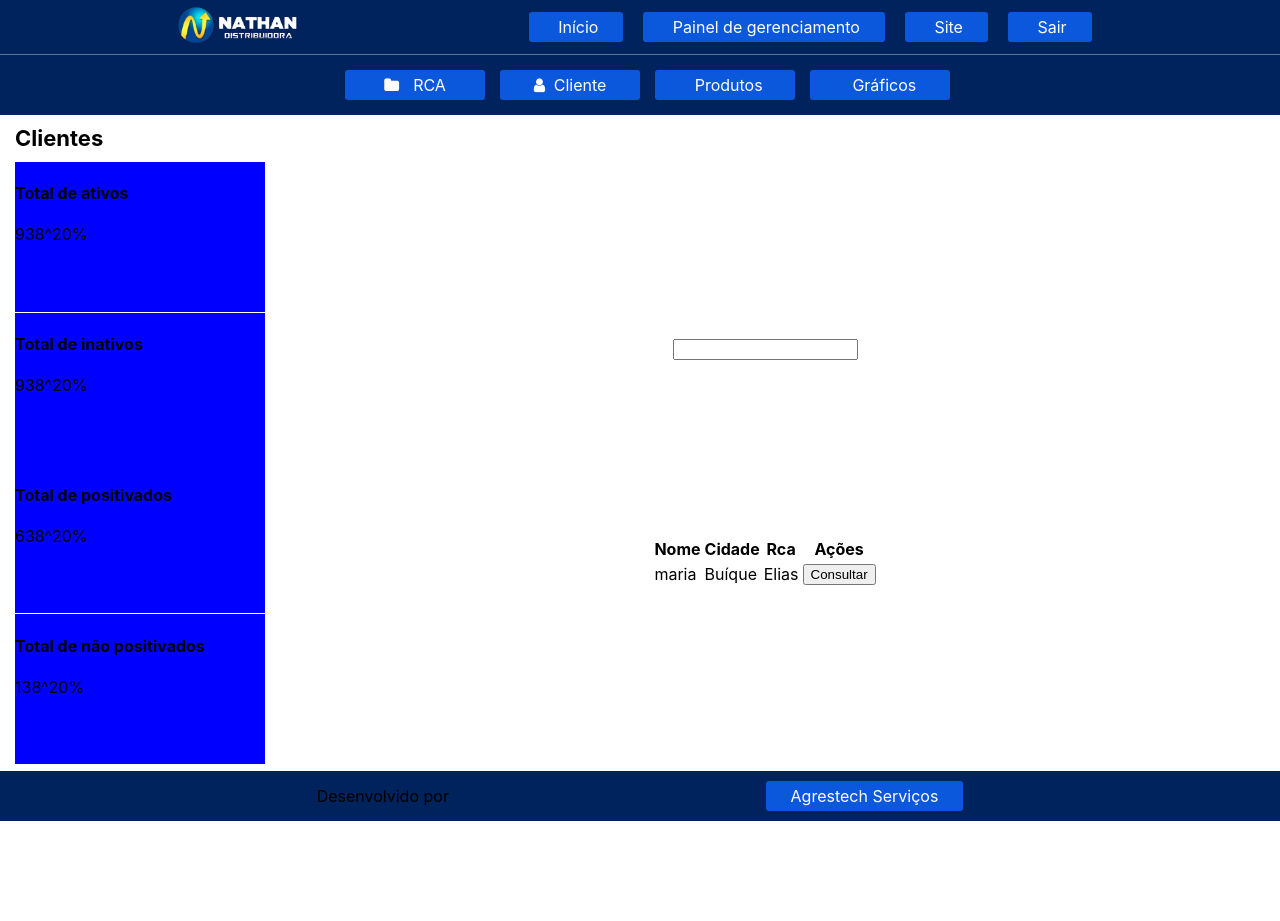
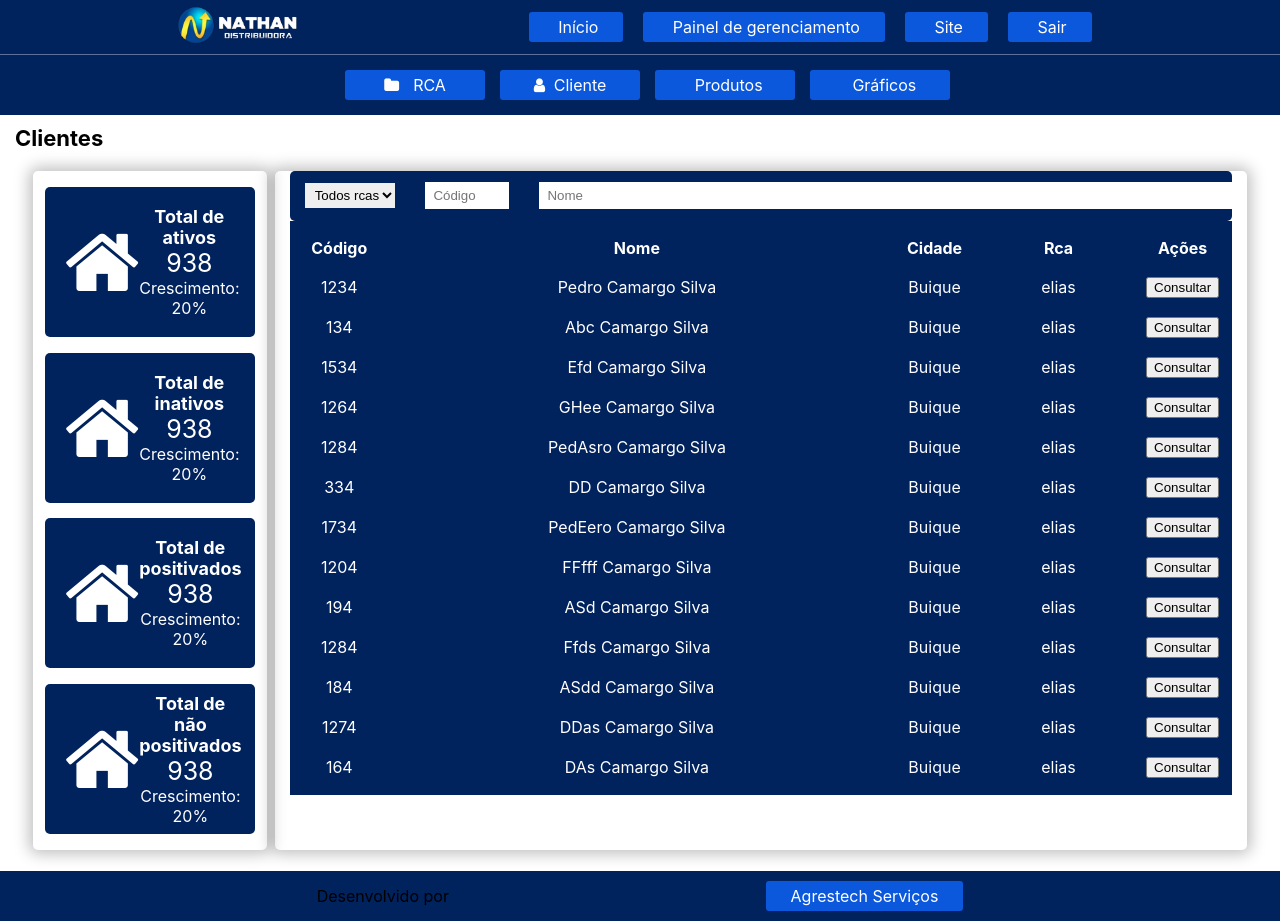
Before and after one commit to ramonlopz1/react-dashboard, a React (Create React App) app: page /customers in a window 1280 px wide. Before the commit the page ends 821 px from the top, so only its background shows below. Built offline with nearby package versions, Linux system fonts and the light colour scheme; data requests are answered from the project's data file.

Commit message:
creating method to render table rows after getting from ajax reqquest

```diff
--- a/db.json
+++ b/db.json
@@ -476,5 +476,21 @@
         }
       ]
     }
+    }, "customers": {
+      "list": [
+        {"code": 1234, "name": "Pedro Camargo Silva", "city":"Buique", "rca": "elias"},
+        {"code": 134, "name": "Abc Camargo Silva", "city":"Buique", "rca": "elias"},
+        {"code": 1534, "name": "Efd Camargo Silva", "city":"Buique", "rca": "elias"},
+        {"code": 1264, "name": "GHee Camargo Silva", "city":"Buique", "rca": "elias"},
+        {"code": 1284, "name": "PedAsro Camargo Silva", "city":"Buique", "rca": "elias"},
+        {"code": 334, "name": "DD Camargo Silva", "city":"Buique", "rca": "elias"},
+        {"code": 1734, "name": "PedEero Camargo Silva", "city":"Buique", "rca": "elias"},
+        {"code": 1204, "name": "FFfff Camargo Silva", "city":"Buique", "rca": "elias"},
+        {"code": 194, "name": "ASd Camargo Silva", "city":"Buique", "rca": "elias"},
+        {"code": 1284, "name": "Ffds Camargo Silva", "city":"Buique", "rca": "elias"},
+        {"code": 184, "name": "ASdd Camargo Silva", "city":"Buique", "rca": "elias"},
+        {"code": 1274, "name": "DDas Camargo Silva", "city":"Buique", "rca": "elias"},
+        {"code": 164, "name": "DAs Camargo Silva", "city":"Buique", "rca": "elias"}
+      ]
+    }
   }
-}
--- a/src/components/customer/Customer.css
+++ b/src/components/customer/Customer.css
@@ -4,10 +4,13 @@
     align-items: center;
     justify-content: space-evenly;
     height: 95%;
+    padding: 10px;
 }
 
 .section__customer .container {
     align-items: center;
+    box-shadow: 0px 0px 15px 4px #00000040;
+    border-radius: 5px;
     display: flex;
     flex-direction: column;
     justify-content: space-evenly;
@@ -15,15 +18,132 @@
 }
 
 .section__customer .container:nth-of-type(1) {
-    width: 20%;
+    width: 19%;
 }
 
 .section__customer .container:nth-of-type(2) {
-    width: 80%;
+    width: 79%;
 }
 
 .section__customer .container:nth-of-type(1) .boxes {
+    align-items: center;
+    background-color: var(--cor2);
+    border-radius: 5px;
+    box-sizing: border-box;
+    display: flex;
+    color: white;
+    justify-content: space-evenly;
+    padding: 20px;
     height: 150px;
-    width: 250px;
-    background-color: blue;
+    width: 90%;
+
 }
+
+.section__customer .container:nth-of-type(1) i {
+    font-size: 80px;
+}
+
+.section__customer .container:nth-of-type(1) .customer__info {
+    align-items: center;
+    display: flex;
+    justify-content: space-evenly;
+    flex-direction: column;
+    text-align: center;
+    width: 70%;
+}
+
+.section__customer .container:nth-of-type(1) .customer__info h4 {
+    font-size: 18px;
+    margin: 0px;
+}
+
+.section__customer .container:nth-of-type(1) .customer__info .quantity {
+
+    font-size: 25px;
+}
+
+.section__customer .container:nth-of-type(2) {}
+
+.section__customer .container:nth-of-type(2) .search {
+    align-items: center;
+    background-color: var(--cor2);
+    box-sizing: border-box;
+    border-radius: 5px;
+    display: flex;
+    justify-content: left;
+    gap: 30px;
+    height: 50px;
+    padding-left: 15px;
+    width: 97%;
+}
+
+.section__customer .container:nth-of-type(2) .search select,
+input {
+    height: 25px;
+    border: none;
+    outline: none;
+    text-indent: 6px
+}
+
+.section__customer .container:nth-of-type(2) .search .input__byrca {
+    width: 100px;
+}
+
+.section__customer .container:nth-of-type(2) .search .input__bycode {
+    width: 80px;
+}
+
+.section__customer .container:nth-of-type(2) .search .input__byname {
+    width: 81.87%;
+}
+
+
+.wrap__table {
+    height: 630px;
+    width: 97%;
+    overflow: auto;
+}
+
+table {
+    border-collapse: separate;
+    border-spacing: 0 1em;
+    background-color: var(--cor2);
+    width: 100%;
+
+}
+
+table tbody {
+    color: white;
+    overflow: scroll;
+}
+
+table thead {
+    color: white;
+}
+
+table td {
+    text-align: center;
+}
+
+table td:nth-of-type(1) {
+    width: 10%;
+}
+
+table td:nth-of-type(2) {
+    width: 50%;
+}
+
+table td:nth-of-type(3),
+td:nth-of-type(4) {
+    width: 15%;
+}
+
+table td:nth-of-type(3),
+td:nth-of-type(5) {
+    width: 10%;
+}
+
+table tr {
+    margin: 5px;
+    border: 1px solid white;
+}
--- a/src/components/customer/Customer.jsx
+++ b/src/components/customer/Customer.jsx
@@ -4,38 +4,95 @@ import Main from '../templates/main/Main'
 
 export default class Customer extends Component {
 
+    state = {
+        customers: ""
+    }
+
+    async componentDidMount(){
+        let data = await fetch('http://localhost:3000/customers')
+        let customers = await data.json()
+
+        this.setState({
+            customers: customers
+        })
+    }
+
+    renderTableRow() {
+        if (!this.state.customers) return
+
+        const customersList = this.state.customers.list
+
+        if(customersList)
+
+        return customersList.map(customer => {
+            return (
+                <tr key={customer.code}>
+                    <td>{customer.code}</td>
+                    <td>{customer.name}</td>
+                    <td>{customer.city}</td>
+                    <td>{customer.rca}</td>
+                    <td><button>Consultar</button></td>
+                </tr>
+            )
+        })
+
+    }
+
+
     renderMainSection() {
+
         return (
             <section className='section__customer'>
                 <div className="container">
                     <div className='boxes'>
+                        <i className='fa fa-home'></i>
+                        <div className="customer__info">
                             <h4>Total de ativos</h4>
-                        <span>938</span>
-                        <span>^20%</span>
+                            <span className='quantity'>938</span>
+                            <span className='percent'>Crescimento: 20%</span>
+                        </div>
                     </div>
                     <div className='boxes'>
+                        <i className='fa fa-home'></i>
+                        <div className="customer__info">
                             <h4>Total de inativos</h4>
-                        <span>938</span>
-                        <span>^20%</span>
+                            <span className='quantity'>938</span>
+                            <span className='percent'>Crescimento: 20%</span>
+                        </div>
                     </div>
                     <div className='boxes'>
+                        <i className='fa fa-home'></i>
+                        <div className="customer__info">
                             <h4>Total de positivados</h4>
-                        <span>638</span>
-                        <span>^20%</span>
+                            <span className='quantity'>938</span>
+                            <span className='percent'>Crescimento: 20%</span>
+                        </div>
                     </div>
                     <div className='boxes'>
+                        <i className='fa fa-home'></i>
+                        <div className="customer__info">
                             <h4>Total de não positivados</h4>
-                        <span>138</span>
-                        <span>^20%</span>
+                            <span className='quantity'>938</span>
+                            <span className='percent'>Crescimento: 20%</span>
+                        </div>
                     </div>
                 </div>
                 <div className="container">
                     <div className="search">
-                        <input type="text" name="" id="" className='input__search__customers' />
+                        <select className='input__byrca' name="byrca" id="">
+                            <option value="Todos">Todos rcas</option>
+                            <option value="Elias">Elias</option>
+                            <option value="Dina">Dina</option>
+                        </select>
+                        <input type="text" name="" id="" className='input__bycode' placeholder='Código' />
+                        <input type="text" name="" id="" className='input__byname' placeholder='Nome' />
+
                     </div>
+                    <div className='wrap__table'>
                         <table>
                             <thead>
                                 <tr>
+                                    <th>Código</th>
                                     <th>Nome</th>
                                     <th>Cidade</th>
                                     <th>Rca</th>
@@ -43,14 +100,10 @@ export default class Customer extends Component {
                                 </tr>
                             </thead>
                             <tbody>
-                            <tr>
-                                <td>maria</td>
-                                <td>Buíque</td>
-                                <td>Elias</td>
-                                <td><button>Consultar</button></td>
-                            </tr>
+                                {this.renderTableRow()}
                             </tbody>
                         </table>
+                    </div>
                 </div>
             </section>
         )
```
Lines whose indentation alone changed are shown as unchanged.
